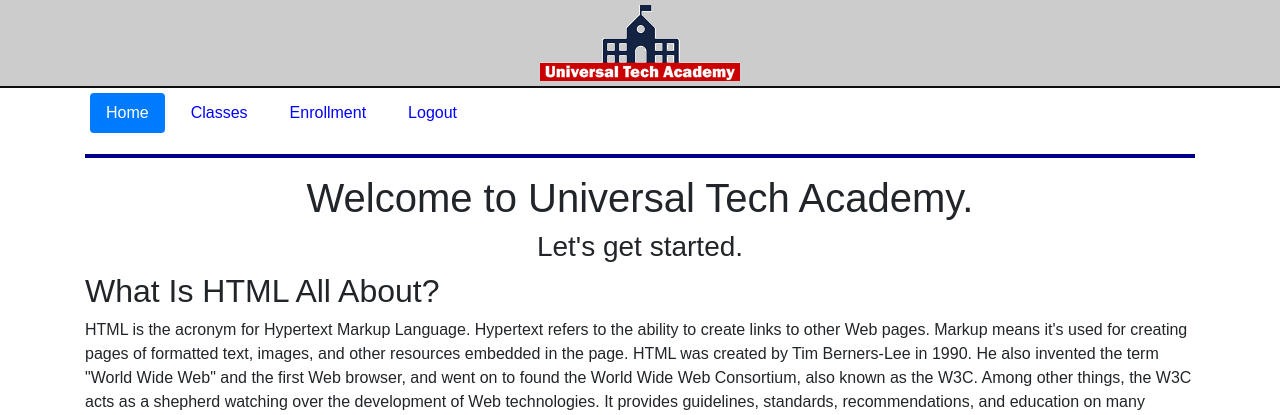
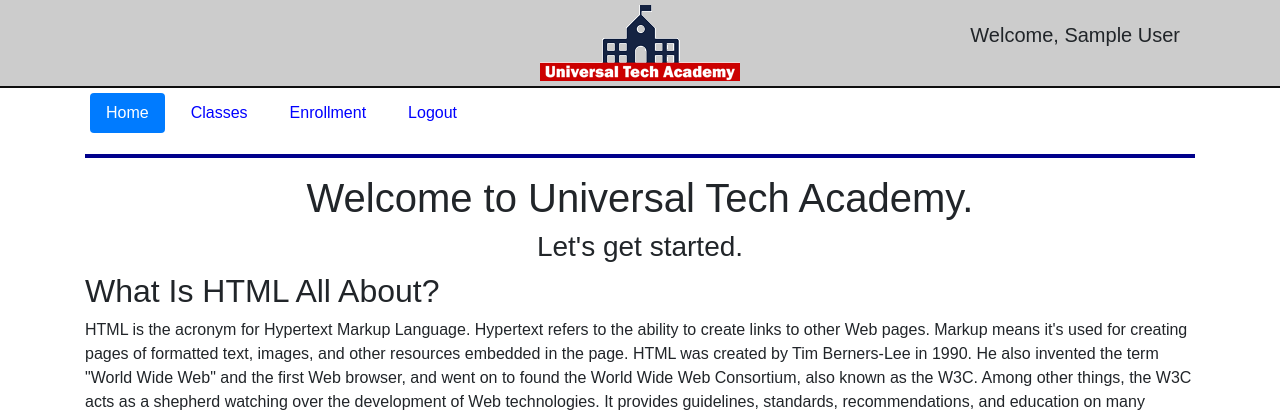
Before and after one commit to weilyuwang/enrollment, a Flask app: page / in a window 1280 px wide. Shown: the top 415 px of the page. Run offline with Flask 2, Linux system fonts and the light colour scheme; the visitor is signed in with stand-in values (Sample User, id 1); some libraries are stand-ins or nearby versions.

Commit message:
add a user-specific welcome message on index page to test session

```diff
--- a/application/static/css/main.css
+++ b/application/static/css/main.css
@@ -99,3 +99,11 @@ footer {
 .error-message {
     color: red
 }
+
+.user {
+    float: right;
+    position: absolute;
+    font-size: 20px;
+    right: 5em;
+    top: 1em;
+}
--- a/application/templates/layout.html
+++ b/application/templates/layout.html
@@ -13,6 +13,10 @@
 </div>
 <div class="container">
     {% include "includes/nav.html" %}
+
+    {% if session['username'] %}
+    <span class="user">Welcome, {{ session['username'] }}</span>
+    {% endif %}
 
     {% with messages = get_flashed_messages(with_categories=true) %}
         {% if messages %}
```
